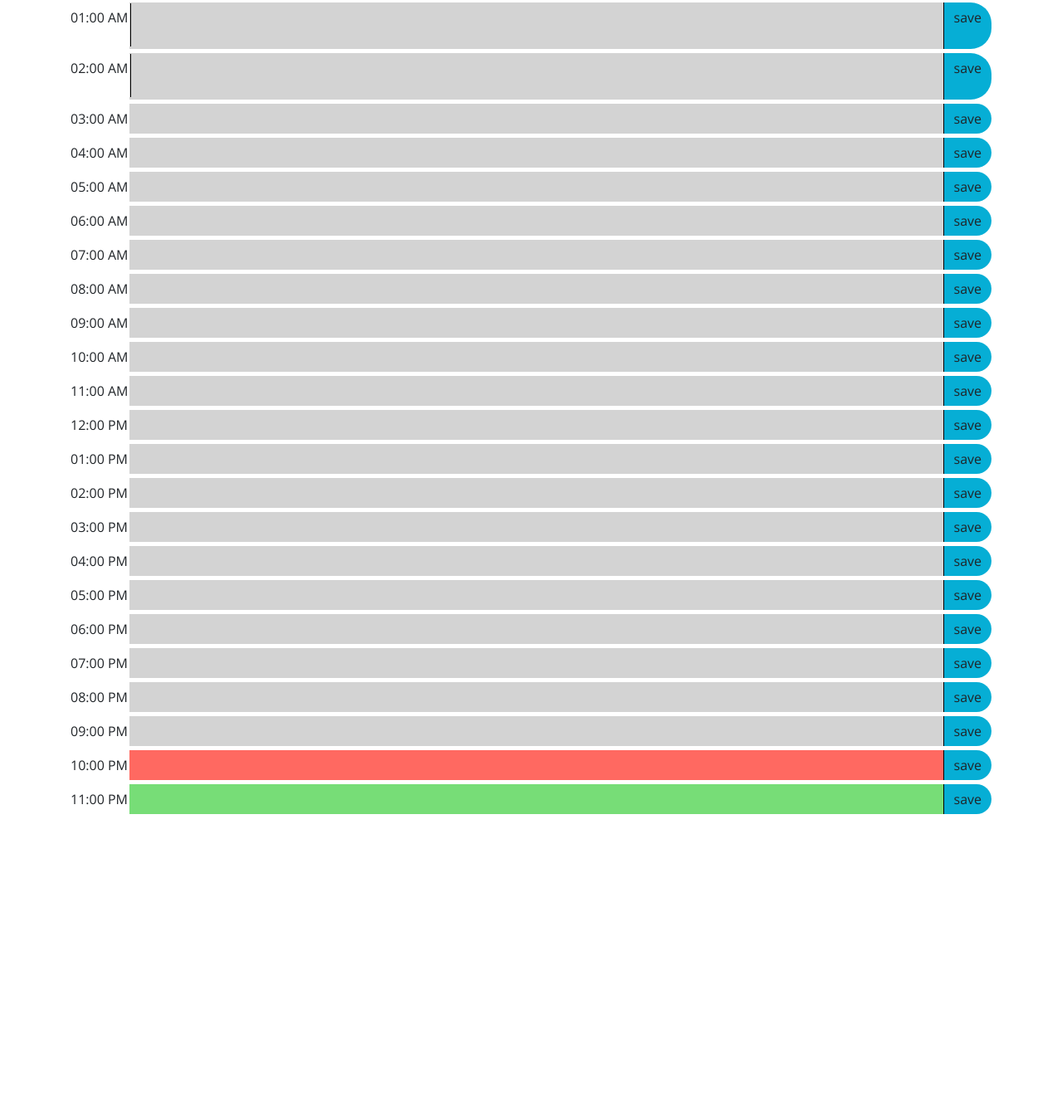
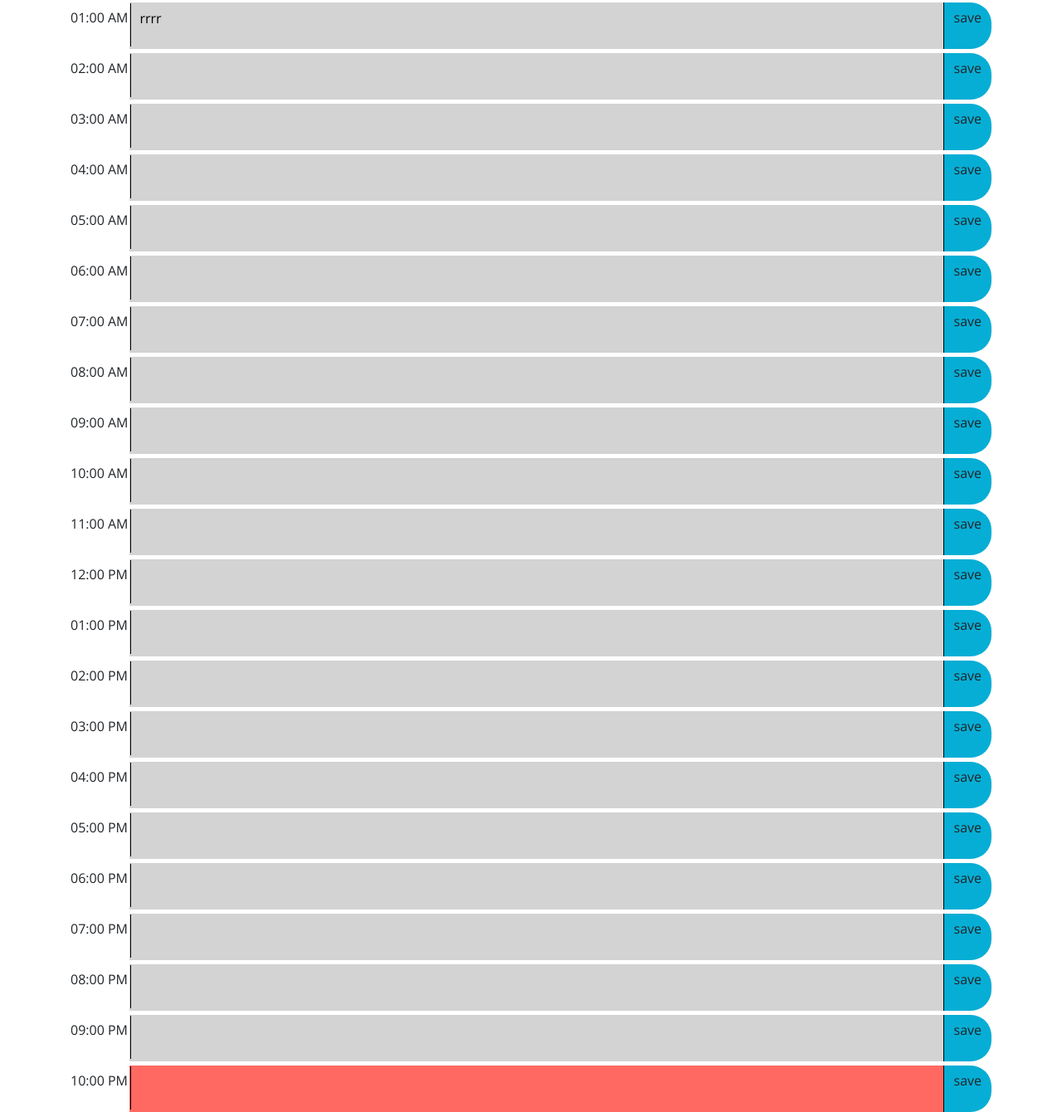
Before and after one commit to fjunior1/dayplanner, a plain HTML site: page index.html in a window 1280 px wide. Shown: the part 297-1637 px from the top of the page at 83% size. Before the commit the page ends 1283 px from the top, so only its background shows below. Drawn offline with nearby package versions, Linux system fonts and the light colour scheme.

Commit message:
added textarea to notes div, added functionality of saving and retrieving from localStorage

```diff
--- a/develop/script.js
+++ b/develop/script.js
@@ -1,5 +1,11 @@
 /*
 jQuery to get html element as var
+*/
+
+/*
+Array of names to identify IDs for buttons textareas etc
+ button id names are : hourNames[] + 'btn'
+ text areas id area: hourNames[] + 'noteText'
 */
 let hourNames = ['1am', '2am', '3am', '4am', '5am', '6am', '7am', '8am', '9am', '10am',
     '11am', '12pm', '1pm', '2pm', '3pm', '4pm', '5pm', '6pm', '7pm',
@@ -19,34 +25,31 @@ function setStorage() {
 }
 
 /*
+set a single item from localStorage
+*/
+function setStorage(elem, data) {
+    console.log("Called set single storage");
+    // set storage
+    localStorage.setItem(elem, data );
+}
+/*
 get all items from localStorage
 */
 function getStorage() {
     console.log("Called get storage");
+    debugger;
     for (var i = 0; i < hourNames.length; i++) {
      // get from storage
-        let data = localStorage.getItem($('#' + hourNames[i] + 'note'));
+
+        let data = localStorage.getItem(hourNames[i]);
         if (data != undefined) {
+            document.getElementById(hourNames[i] + 'noteText').value = data;
 
         }
     }
 }
 
 getStorage();
-
-/*
-get a single item from localStorage
-*/
-function getStorage(elem) {
-    console.log("Called get storage");
-    for (var i = 0; i < hourNames.length; i++) {
-     // get from storage
-        let data = localStorage.getItem($('#' + hourNames[i] + 'note'));
-        if (data != undefined) {
-
-        }
-    }
-}
 
 /*
   reset all notes areas styles based on relative time to current time ( past, present, future)
@@ -83,9 +86,16 @@ updateTimeFrames();
 /*
 process click on save button
 */
-saveButton.on('click', function () {
+saveButton.on('click', function (event) {
     // check which button was clicked and save those notes
-
+    debugger;
+    var id = event.target.id;
+    console.log(id);
+    id = id.slice(0, -3);
+    var txt = document.getElementById(id + 'noteText').value;
+    if (txt != undefined && txt != "") {
+        setStorage(id, txt)
+    }
 });
 
 /*
--- a/index.html
+++ b/index.html
@@ -34,7 +34,7 @@
       <div class="timeframe" id="1am">
         <div class="time"><div>01:00 AM</div></div>
         <div class="notes" id="1amnote">
-          <textarea class="notesText" id="1amnoteText" ></textarea>
+          <textarea class="notesText" id="1amnoteText">rrrr</textarea>
         </div>
         <idv class="saveBtn">
           <button class="btn" id="1ambtn">save</button>
@@ -53,7 +53,9 @@
 
       <div class="timeframe" id="3am">
         <div class="time">03:00 AM</div>
-        <div class="notes" id="3amnote"></div>
+        <div class="notes" id="3amnote">
+          <textarea class="notesText" id="3amnoteText" ></textarea>
+        </div>
         <idv class="saveBtn">
           <button class="btn" id="3ambtn">save</button>
         </idv>
@@ -61,7 +63,9 @@
 
       <div class="timeframe" id="4am">
         <div class="time">04:00 AM</div>
-        <div class="notes" id="4amnote"></div>
+        <div class="notes" id="4amnote">
+          <textarea class="notesText" id="4amnoteText" ></textarea>
+        </div>
         <idv class="saveBtn">
           <button class="btn" id="4ambtn">save</button>
         </idv>
@@ -69,7 +73,9 @@
 
       <div class="timeframe" id="5am">
         <div class="time">05:00 AM</div>
-        <div class="notes" id="5amnote"></div>
+        <div class="notes" id="5amnote">
+          <textarea class="notesText" id="5amnoteText" ></textarea>
+        </div>
         <idv class="saveBtn">
           <button class="btn" id="5ambtn">save</button>
         </idv>
@@ -77,7 +83,9 @@
 
       <div class="timeframe" id="6am">
         <div class="time">06:00 AM</div>
-        <div class="notes" id="6amnote"></div>
+        <div class="notes" id="6amnote">
+          <textarea class="notesText" id="6amnoteText" ></textarea>
+        </div>
         <idv class="saveBtn">
           <button class="btn" id="6ambtn">save</button>
         </idv>
@@ -85,7 +93,9 @@
 
       <div class="timeframe" id="7am">
         <div class="time">07:00 AM</div>
-        <div class="notes" id="7amnote"></div>
+        <div class="notes" id="7amnote">
+          <textarea class="notesText" id="7amnoteText" ></textarea>
+        </div>
         <idv class="saveBtn">
           <button class="btn" id="7ambtn">save</button>
         </idv>
@@ -93,7 +103,9 @@
 
       <div class="timeframe" id="8am">
         <div class="time">08:00 AM</div>
-        <div class="notes" id="8amnote"></div>
+        <div class="notes" id="8amnote">
+          <textarea class="notesText" id="8amnoteText" ></textarea>
+        </div>
         <idv class="saveBtn">
           <button class="btn" id="8ambtn">save</button>
         </idv>
@@ -101,7 +113,9 @@
 
       <div class="timeframe" id="9am">
         <div class="time">09:00 AM</div>
-        <div class="notes" id="9amnote"></div>
+        <div class="notes" id="9amnote">
+          <textarea class="notesText" id="9amnoteText" ></textarea>
+        </div>
         <idv class="saveBtn">
           <button class="btn" id="9ambtn">save</button>
         </idv>
@@ -109,7 +123,9 @@
 
       <div class="timeframe" id="10am">
         <div class="time">10:00 AM</div>
-        <div class="notes" id="10amnote"></div>
+        <div class="notes" id="10amnote">
+          <textarea class="notesText" id="10amnoteText" ></textarea>
+        </div>
         <idv class="saveBtn">
           <button class="btn" id="10ambtn">save</button>
         </idv>
@@ -117,15 +133,19 @@
 
       <div class="timeframe" id="11am">
         <div class="time">11:00 AM</div>
-        <div class="notes"  id="11amnote"></div>
+        <div class="notes"  id="11amnote">
+          <textarea class="notesText" id="11amnoteText" ></textarea>
+        </div>
         <idv class="saveBtn">
           <button class="btn" id="11ambtn">save</button>
         </idv>
       </div>
 
-      <div class="timeframe" id="12m">
+      <div class="timeframe" id="12pm">
         <div class="time">12:00 PM</div>
-        <div class="notes" id="12pmnote"></div>
+        <div class="notes" id="12pmnote">
+          <textarea class="notesText" id="12pmnoteText" ></textarea>
+        </div>
         <idv class="saveBtn">
           <button class="btn" id="12pmbtn">save</button>
         </idv>
@@ -133,7 +153,9 @@
 
       <div class="timeframe" id="1pm">
         <div class="time">01:00 PM</div>
-        <div class="notes" id="1pmnote"></div>
+        <div class="notes" id="1pmnote">
+          <textarea class="notesText" id="1pmnoteText" ></textarea>
+        </div>
         <idv class="saveBtn">
           <button class="btn" id="1pmbtn">save</button>
         </idv>
@@ -141,7 +163,9 @@
 
       <div class="timeframe" id="2pm">
         <div class="time">02:00 PM</div>
-        <div class="notes" id="2pmnote"></div>
+        <div class="notes" id="2pmnote">
+          <textarea class="notesText" id="2pmnoteText" ></textarea>
+        </div>
         <idv class="saveBtn">
           <button class="btn" id="2pmbtn">save</button>
         </idv>
@@ -149,7 +173,9 @@
 
       <div class="timeframe" id="3pm">
         <div class="time">03:00 PM</div>
-        <div class="notes" id="3pmnote"></div>
+        <div class="notes" id="3pmnote">
+          <textarea class="notesText" id="3pmnoteText" ></textarea>
+        </div>
         <idv class="saveBtn">
           <button class="btn" id="3pmbtn">save</button>
         </idv>
@@ -157,7 +183,9 @@
 
       <div class="timeframe" id="4pm">
         <div class="time">04:00 PM</div>
-        <div class="notes" id="4pmnote"></div>
+        <div class="notes" id="4pmnote">
+          <textarea class="notesText" id="4pmnoteText" ></textarea>
+        </div>
         <idv class="saveBtn">
           <button class="btn" id="4pmbtn">save</button>
         </idv>
@@ -165,7 +193,9 @@
 
       <div class="timeframe" id="5pm">
         <div class="time">05:00 PM</div>
-        <div class="notes" id="5pmnote"></div>
+        <div class="notes" id="5pmnote">
+          <textarea class="notesText" id="5pmnoteText" ></textarea>
+        </div>
         <idv class="saveBtn">
           <button class="btn" id="5pmbtn">save</button>
         </idv>
@@ -173,7 +203,9 @@
 
       <div class="timeframe" id="6pm">
         <div class="time">06:00 PM</div>
-        <div class="notes" id="6pmnote"></div>
+        <div class="notes" id="6pmnote">
+          <textarea class="notesText" id="6pmnoteText" ></textarea>
+        </div>
         <idv class="saveBtn">
           <button class="btn" id="6pmbtn">save</button>
         </idv>
@@ -181,7 +213,9 @@
 
       <div class="timeframe" id="7pm">
         <div class="time">07:00 PM</div>
-        <div class="notes" id="7pmnote"></div>
+        <div class="notes" id="7pmnote">
+          <textarea class="notesText" id="7pmnoteText" ></textarea>
+        </div>
         <idv class="saveBtn">
           <button class="btn" id="7pmbtn">save</button>
         </idv>
@@ -189,7 +223,9 @@
 
       <div class="timeframe" id="8pm">
         <div class="time">08:00 PM</div>
-        <div class="notes" id="8pmnote"></div>
+        <div class="notes" id="8pmnote">
+          <textarea class="notesText" id="8pmnoteText" ></textarea>
+        </div>
         <idv class="saveBtn">
           <button class="btn" id="8pmbtn">save</button>
         </idv>
@@ -197,7 +233,9 @@
 
       <div class="timeframe" id="9pm">
         <div class="time">09:00 PM</div>
-        <div class="notes" id="9pmnote"></div>
+        <div class="notes" id="9pmnote">
+          <textarea class="notesText" id="9pmnoteText" ></textarea>
+        </div>
         <idv class="saveBtn">
           <button class="btn" id="9pmbtn">save</button>
         </idv>
@@ -205,7 +243,9 @@
 
       <div class="timeframe" id="10pm">
         <div class="time">10:00 PM</div>
-        <div class="notes" id="10pmnote"></div>
+        <div class="notes" id="10pmnote">
+          <textarea class="notesText" id="10pmnoteText" ></textarea>
+        </div>
         <idv class="saveBtn">
           <button class="btn" id="10pmbtn">save</button>
         </idv>
@@ -213,7 +253,9 @@
 
       <div class="timeframe" id="11pm">
         <div class="time">11:00 PM</div>
-        <div class="notes" id="11pmnote"></div>
+        <div class="notes" id="11pmnote">
+          <textarea class="notesText" id="11pmnoteText" ></textarea>
+        </div>
         <idv class="saveBtn">
           <button class="btn" id="11pmbtn">save</button>
         </idv>
```
